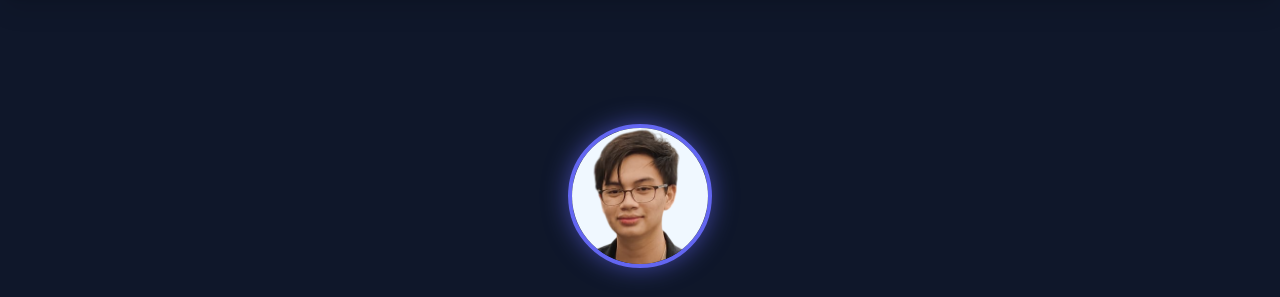
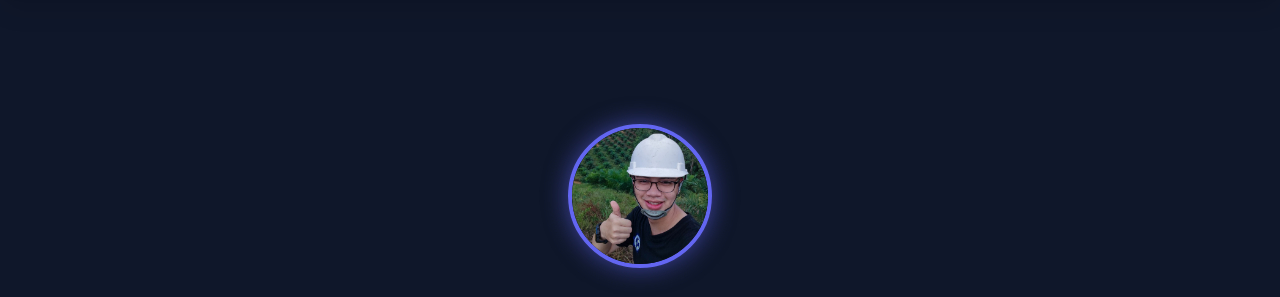
Before and after one commit to Tagia-CT/Tagia-CT.github.io, a plain HTML site: page index.html in a window 1280 px wide. Shown: the part 68-365 px from the top of the page. Drawn offline with nearby package versions, Linux system fonts and the light colour scheme; files whose address does not match are found by name.

Commit message:
Update index.html

```diff
--- a/index.html
+++ b/index.html
@@ -104,7 +104,7 @@
             <div class="max-w-5xl mx-auto">
 
                 <div class="mb-8 flex justify-center">
-                    <img src="/galeri/Foto1.png" onerror="this.onerror=null; this.src='https://placehold.co/150x150/1e293b/94a3b8?text=Foto%20Profil';"
+                    <img src="/galeri/Foto1.jpg" onerror="this.onerror=null; this.src='https://placehold.co/150x150/1e293b/94a3b8?text=Foto%20Profil';"
                          alt="Foto Profil Tawarikh Anggia Cristopher"
                          class="w-36 h-36 object-cover rounded-full border-4 border-indigo-500 shadow-xl"
                          style="box-shadow: 0 0 25px rgba(99, 102, 241, 0.6);">
```
